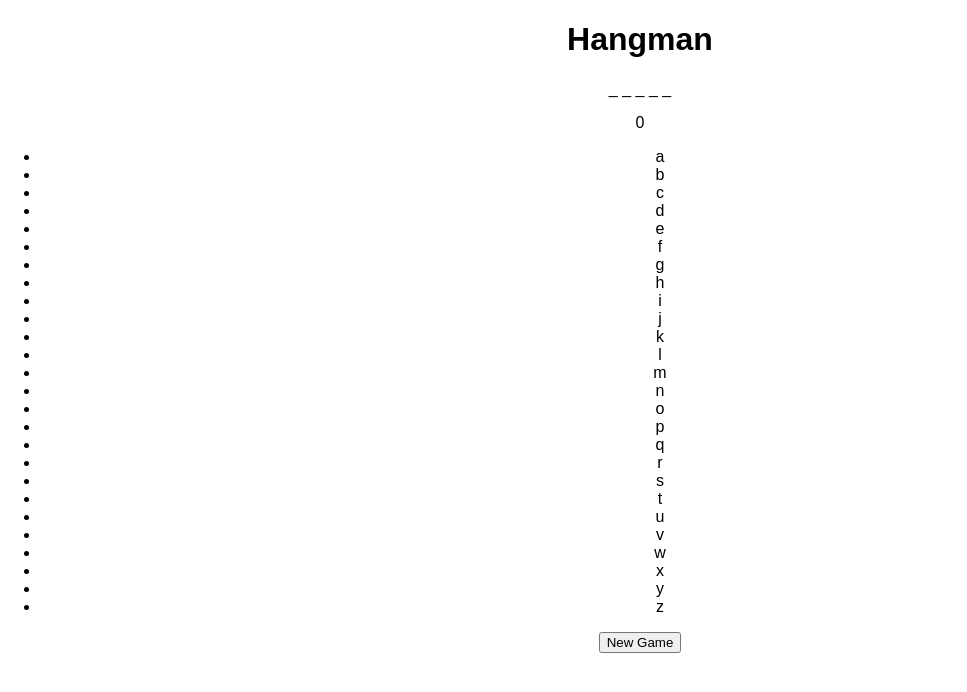
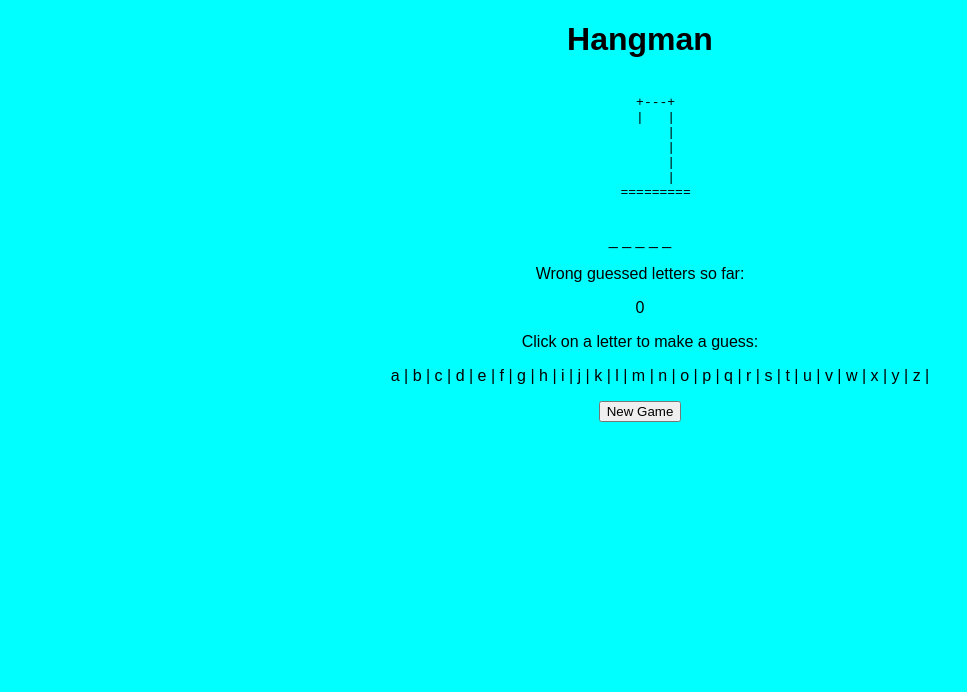
Before and after one commit to gitstephanie/hangman, a React (Create React App) app: page /hangman in a window 1280 px wide. Shown: the top 692 px of the page, without its empty margins (0-967 px from the left). Built offline with nearby package versions, Linux system fonts and the light colour scheme.

Commit message:
Final commit, hangman ascii and some styling added.

```diff
--- a/src/App.css
+++ /dev/null
@@ -1,28 +0,0 @@
-.App {
-  text-align: center;
-}
-
-.App-logo {
-  animation: App-logo-spin infinite 20s linear;
-  height: 80px;
-}
-
-.App-header {
-  background-color: #222;
-  height: 150px;
-  padding: 20px;
-  color: white;
-}
-
-.App-title {
-  font-size: 1.5em;
-}
-
-.App-intro {
-  font-size: large;
-}
-
-@keyframes App-logo-spin {
-  from { transform: rotate(0deg); }
-  to { transform: rotate(360deg); }
-}
--- a/src/App.js
+++ b/src/App.js
@@ -1,5 +1,4 @@
 import React, { Component } from 'react';
-import './App.css';
 import {Provider} from 'react-redux';
 import store from './store';
 import {Route} from 'react-router-dom'
--- a/src/components/GuessLetterList.jsx
+++ b/src/components/GuessLetterList.jsx
@@ -9,7 +9,7 @@ export default function GuessLetterList(props) {
             {alphabet.map(
                 letter =>
                 <li key={letter} onClick={() => props.makeGuess(letter)}>
-                    {letter}
+                {`  ${letter}  `} |
                 </li>
             )}
         </ul>
--- a/src/components/Hangman.jsx
+++ b/src/components/Hangman.jsx
@@ -1,9 +1,84 @@
 import * as React from 'react'
+import {wrongGuessCount} from '../lib/game'
 
 export default function Hangman(props) {
+
+    const hangman = [`
+    +---+
+    |   |
+        |
+        |
+        |
+        |
+    =========
+    `,
+    `
+    +---+
+    |   |
+    O   |
+        |
+        |
+        |
+    =========
+    `,
+    `
+    +---+
+    |   |
+    O   |
+    |   |
+        |
+        |
+    =========
+    `,
+    `
+    +---+
+    |   |
+    O   |
+    /|  |
+        |
+        |
+    =========
+    `,
+    `
+    +---+
+    |   |
+    O   |
+    /|\ |
+        |
+        |
+    =========
+    `,
+    `
+    +---+
+    |   |
+    O   |
+    /|\ |
+    /   |
+        |
+    =========
+    `,
+    `
+    +---+
+    |   |
+    O   |
+    /|\ |
+    / \ |
+        |
+    =========
+    `];
+
+    const hangmanAscii = (hangman,word,guesses) => {
+        if (word && guesses) {
+            const wrongGuesses = wrongGuessCount(word,guesses)
+            return hangman[wrongGuesses]
+        } else {
+            return hangman[0]
+        }
+    }
+
     return (
-        <div>
-            <h1>Hangman</h1>
-        </div>
-    )
+            <div>
+                <pre>{hangmanAscii(hangman,props.word,props.guesses)}</pre>
+            </div>
+        )
 }
--- a/src/components/HangmanContainer.jsx
+++ b/src/components/HangmanContainer.jsx
@@ -1,4 +1,5 @@
 import * as React from 'react'
+import '../styling/Hangmancontainer.css';
 import Hangman from './Hangman'
 import GuessLetterList from './GuessLetterList'
 import NewGameButton from './NewGameButton'
@@ -29,9 +30,12 @@ class HangmanContainer extends React.Component {
     console.log(this.props.word, this.props.guesses)
     return (
       <div>
-        <Hangman/>
+        <h1>Hangman</h1>
+        <Hangman word={this.props.word} guesses={this.props.guesses}/>
         <PlayingField word={this.props.word} guesses={this.props.guesses}/>
+        <p>Wrong guessed letters so far:</p>
         <WrongGuessCounter word={this.props.word} guesses={this.props.guesses}/>
+        <p>Click on a letter to make a guess:</p>
         <GuessLetterList makeGuess={this.props.makeGuess}/>
         <NewGameButton newGame={this.props.newGame}/>
       </div>
--- /dev/null
+++ b/src/styling/Hangmancontainer.css
@@ -0,0 +1,20 @@
+body {
+    background-color: aqua;
+    text-align: center
+}
+
+li {
+    list-style-type: none;
+    display: inline;
+    margin: 20 px;
+    font-size: 60 px;
+    cursor: pointer;
+}
+
+li: hover{
+    background-color: yellow;
+}
+
+button {
+    cursor: pointer;
+}
```
